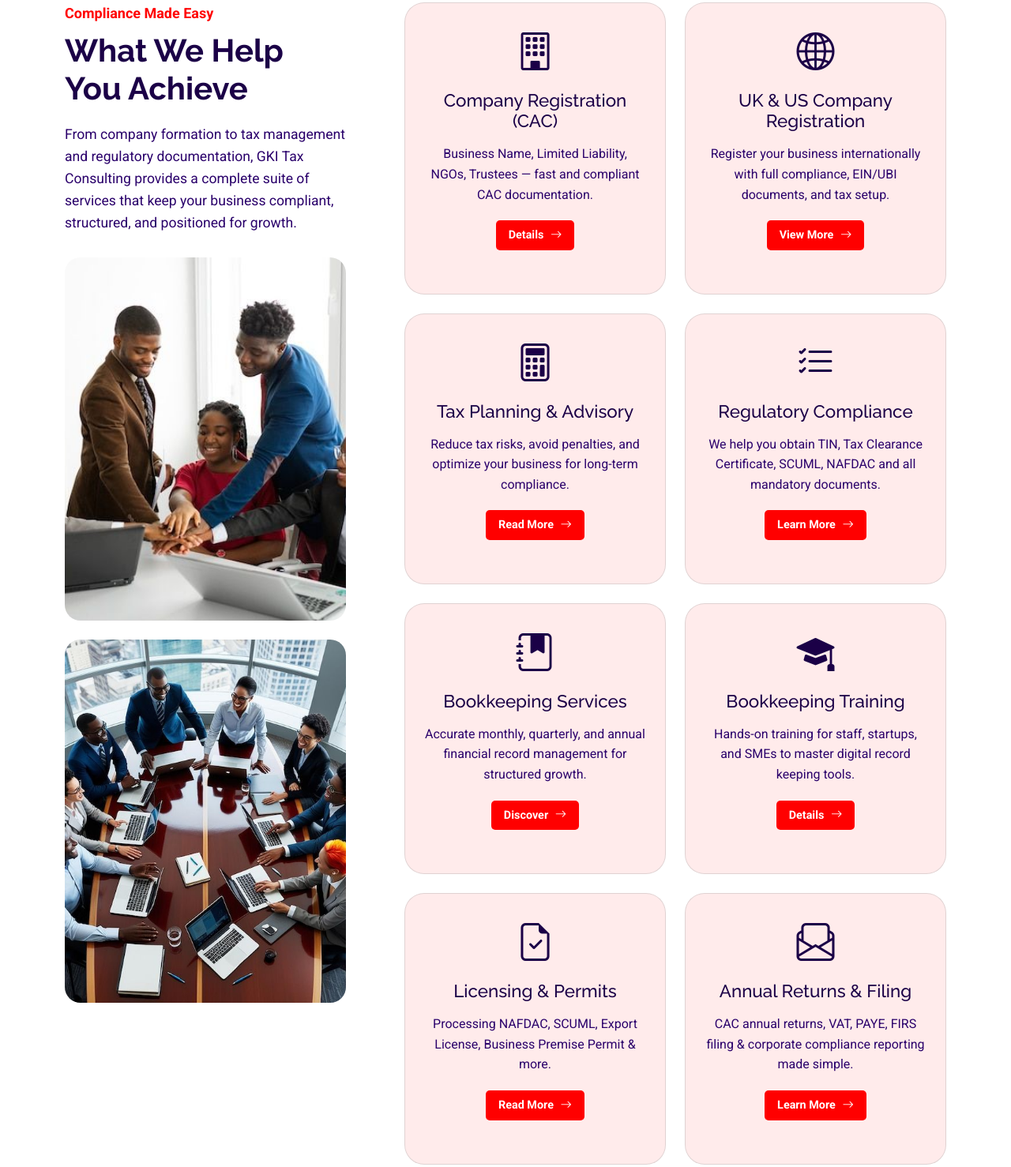
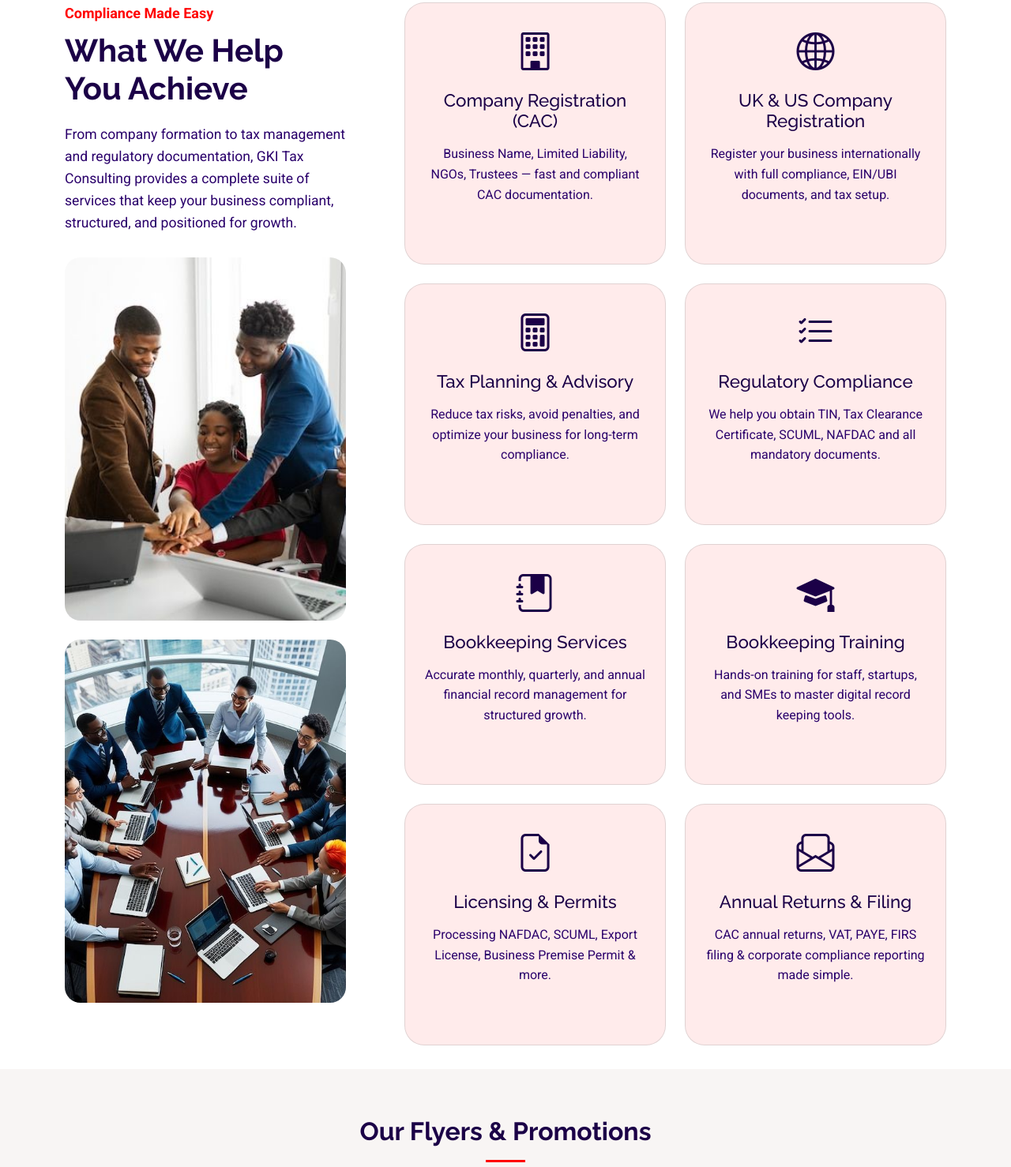
Before and after one commit to Richieconcept/gkitaxconsulting, a plain HTML site: page index.html in a window 1280 px wide. Shown: the part 2847-4325 px from the top of the page at 79% size. Drawn offline with nearby package versions, Linux system fonts and the light colour scheme.

Commit message:
adjustment

```diff
--- a/index.html
+++ b/index.html
@@ -415,7 +415,6 @@
                       <h3><a href="#">Company Registration (CAC)</a></h3>
                       <p>Business Name, Limited Liability, NGOs, Trustees — fast and compliant CAC documentation.</p>
                       <div class="service-action">
-                        <a href="service-details.html" class="read-more-btn">Details <i class="bi bi-arrow-right"></i></a>
                       </div>
                     </div>
                   </div>
@@ -431,7 +430,6 @@
                       <h3><a href="#">UK & US Company Registration</a></h3>
                       <p>Register your business internationally with full compliance, EIN/UBI documents, and tax setup.</p>
                       <div class="service-action">
-                        <a href="service-details.html" class="read-more-btn">View More <i class="bi bi-arrow-right"></i></a>
                       </div>
                     </div>
                   </div>
@@ -447,7 +445,6 @@
                       <h3><a href="#">Tax Planning & Advisory</a></h3>
                       <p>Reduce tax risks, avoid penalties, and optimize your business for long-term compliance.</p>
                       <div class="service-action">
-                        <a href="service-details.html" class="read-more-btn">Read More <i class="bi bi-arrow-right"></i></a>
                       </div>
                     </div>
                   </div>
@@ -463,7 +460,6 @@
                       <h3><a href="#">Regulatory Compliance</a></h3>
                       <p>We help you obtain TIN, Tax Clearance Certificate, SCUML, NAFDAC and all mandatory documents.</p>
                       <div class="service-action">
-                        <a href="service-details.html" class="read-more-btn">Learn More <i class="bi bi-arrow-right"></i></a>
                       </div>
                     </div>
                   </div>
@@ -479,7 +475,6 @@
                       <h3><a href="#">Bookkeeping Services</a></h3>
                       <p>Accurate monthly, quarterly, and annual financial record management for structured growth.</p>
                       <div class="service-action">
-                        <a href="service-details.html" class="read-more-btn">Discover <i class="bi bi-arrow-right"></i></a>
                       </div>
                     </div>
                   </div>
@@ -495,7 +490,6 @@
                       <h3><a href="#">Bookkeeping Training</a></h3>
                       <p>Hands-on training for staff, startups, and SMEs to master digital record keeping tools.</p>
                       <div class="service-action">
-                        <a href="service-details.html" class="read-more-btn">Details <i class="bi bi-arrow-right"></i></a>
                       </div>
                     </div>
                   </div>
@@ -511,7 +505,6 @@
                       <h3><a href="#">Licensing & Permits</a></h3>
                       <p>Processing NAFDAC, SCUML, Export License, Business Premise Permit & more.</p>
                       <div class="service-action">
-                        <a href="service-details.html" class="read-more-btn">Read More <i class="bi bi-arrow-right"></i></a>
                       </div>
                     </div>
                   </div>
@@ -527,7 +520,6 @@
                       <h3><a href="#">Annual Returns & Filing</a></h3>
                       <p>CAC annual returns, VAT, PAYE, FIRS filing & corporate compliance reporting made simple.</p>
                       <div class="service-action">
-                        <a href="service-details.html" class="read-more-btn">Learn More <i class="bi bi-arrow-right"></i></a>
                       </div>
                     </div>
                   </div>
```
